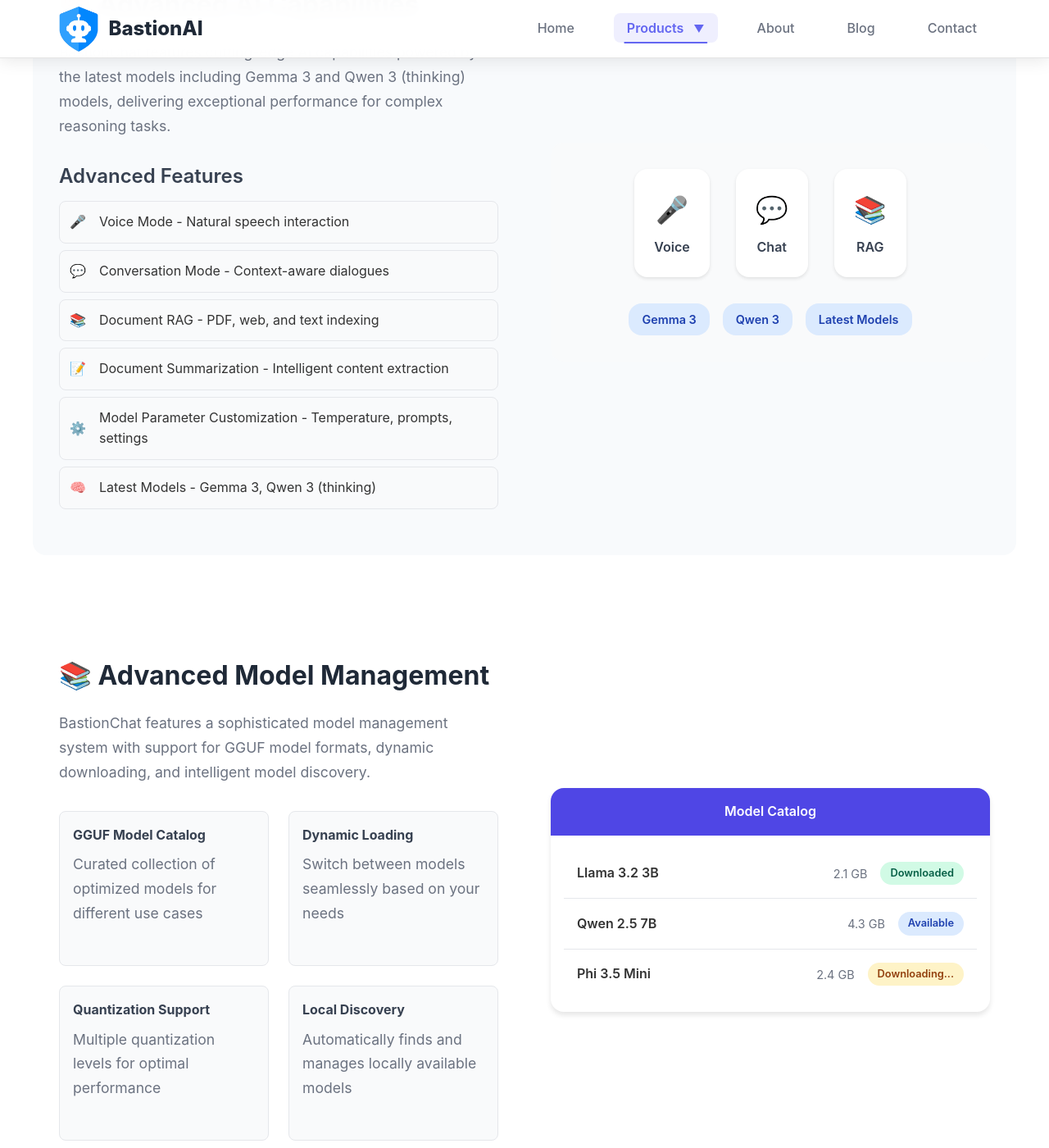
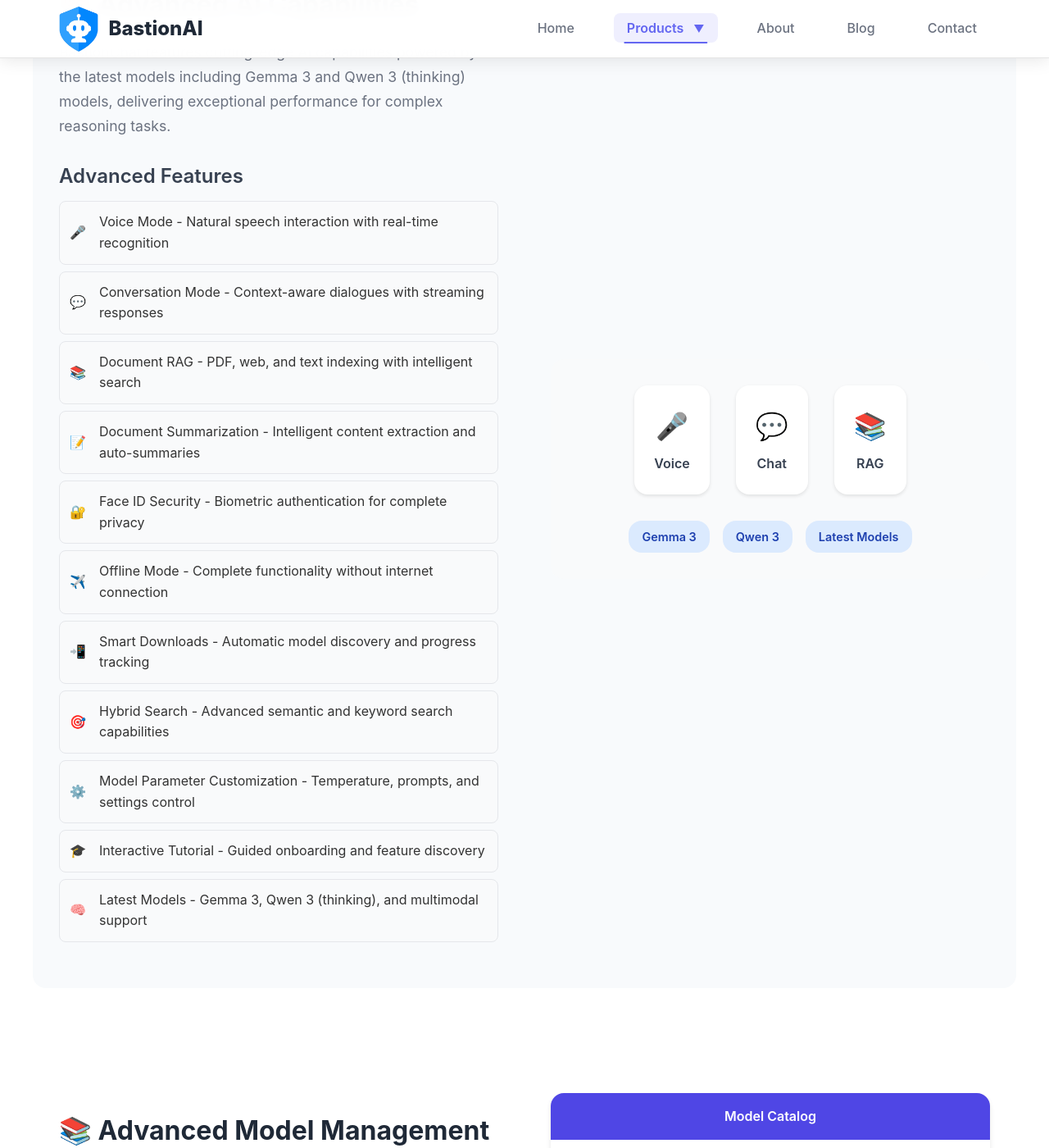
Before and after one commit to BastionAI/bastionai.github.io, a Jekyll site: the page built from products/bastion-chat.md, in a window 1280 px wide and 1400 px high, scrolled down 2051 px. Shown: the whole window at 82% size. Built offline with Jekyll 4.4.1, drawn with Linux system fonts in a browser that asks for light colours; some of the changed text lies outside the part shown.

Commit message:
Enhance bastion-chat documentation with updated capability descriptions and new model entries, including improved features and additional models for better clarity and user guidance.

```diff
--- a/products/bastion-chat.md
+++ b/products/bastion-chat.md
@@ -129,27 +129,47 @@
               <div class="capability-items">
                 <div class="capability-item">
                   <span class="status">🎤</span>
-                  <span>Voice Mode - Natural speech interaction</span>
+                  <span>Voice Mode - Natural speech interaction with real-time recognition</span>
                 </div>
                 <div class="capability-item">
                   <span class="status">💬</span>
-                  <span>Conversation Mode - Context-aware dialogues</span>
+                  <span>Conversation Mode - Context-aware dialogues with streaming responses</span>
                 </div>
                 <div class="capability-item">
                   <span class="status">📚</span>
-                  <span>Document RAG - PDF, web, and text indexing</span>
+                  <span>Document RAG - PDF, web, and text indexing with intelligent search</span>
                 </div>
                 <div class="capability-item">
                   <span class="status">📝</span>
-                  <span>Document Summarization - Intelligent content extraction</span>
+                  <span>Document Summarization - Intelligent content extraction and auto-summaries</span>
+                </div>
+                <div class="capability-item">
+                  <span class="status">🔐</span>
+                  <span>Face ID Security - Biometric authentication for complete privacy</span>
+                </div>
+                <div class="capability-item">
+                  <span class="status">✈️</span>
+                  <span>Offline Mode - Complete functionality without internet connection</span>
+                </div>
+                <div class="capability-item">
+                  <span class="status">📲</span>
+                  <span>Smart Downloads - Automatic model discovery and progress tracking</span>
+                </div>
+                <div class="capability-item">
+                  <span class="status">🎯</span>
+                  <span>Hybrid Search - Advanced semantic and keyword search capabilities</span>
                 </div>
                 <div class="capability-item">
                   <span class="status">⚙️</span>
-                  <span>Model Parameter Customization - Temperature, prompts, settings</span>
+                  <span>Model Parameter Customization - Temperature, prompts, and settings control</span>
+                </div>
+                <div class="capability-item">
+                  <span class="status">🎓</span>
+                  <span>Interactive Tutorial - Guided onboarding and feature discovery</span>
                 </div>
                 <div class="capability-item">
                   <span class="status">🧠</span>
-                  <span>Latest Models - Gemma 3, Qwen 3 (thinking)</span>
+                  <span>Latest Models - Gemma 3, Qwen 3 (thinking), and multimodal support</span>
                 </div>
               </div>
             </div>
@@ -213,19 +233,49 @@
               <div class="catalog-header">Model Catalog</div>
               <div class="model-list">
                 <div class="model-item">
-                  <div class="model-name">Llama 3.2 3B</div>
-                  <div class="model-size">2.1 GB</div>
-                  <div class="model-status downloaded">Downloaded</div>
+                  <div class="model-name">Hermes-3-Llama-3.2-3B</div>
+                  <div class="model-size">2.02 GB</div>
+                  <div class="model-status downloaded">⭐ Suggested</div>
                 </div>
                 <div class="model-item">
-                  <div class="model-name">Qwen 2.5 7B</div>
-                  <div class="model-size">4.3 GB</div>
-                  <div class="model-status available">Available</div>
+                  <div class="model-name">Llama-3.2-1B-Instruct</div>
+                  <div class="model-size">0.81 GB</div>
+                  <div class="model-status downloaded">⭐ Suggested</div>
                 </div>
                 <div class="model-item">
-                  <div class="model-name">Phi 3.5 Mini</div>
-                  <div class="model-size">2.4 GB</div>
-                  <div class="model-status downloading">Downloading...</div>
+                  <div class="model-name">Qwen3-1.7B-UD</div>
+                  <div class="model-size">1.61 GB</div>
+                  <div class="model-status available">🧠 Deep Reasoning</div>
+                </div>
+                <div class="model-item">
+                  <div class="model-name">Qwen3-4B-UD</div>
+                  <div class="model-size">2.13 GB</div>
+                  <div class="model-status available">🧠 Deep Reasoning</div>
+                </div>
+                <div class="model-item">
+                  <div class="model-name">Qwen2.5-0.5B</div>
+                  <div class="model-size">0.49 GB</div>
+                  <div class="model-status downloaded">🌐 Multilingual</div>
+                </div>
+                <div class="model-item">
+                  <div class="model-name">Phi-4-mini-instruct</div>
+                  <div class="model-size">2.12 GB</div>
+                  <div class="model-status available">💻 Coding & Math</div>
+                </div>
+                <div class="model-item">
+                  <div class="model-name">Llama-3.2-3B-Instruct</div>
+                  <div class="model-size">2.02 GB</div>
+                  <div class="model-status downloading">⭐ Suggested</div>
+                </div>
+                <div class="model-item">
+                  <div class="model-name">Gemma-3-4B-Instruct</div>
+                  <div class="model-size">2.49 GB</div>
+                  <div class="model-status available">👁️ Multimodal</div>
+                </div>
+                <div class="model-item">
+                  <div class="model-name">LLaVA-Phi-3-mini</div>
+                  <div class="model-size">2.32 GB</div>
+                  <div class="model-status downloaded">👁️ Vision & Chat</div>
                 </div>
               </div>
             </div>
```
